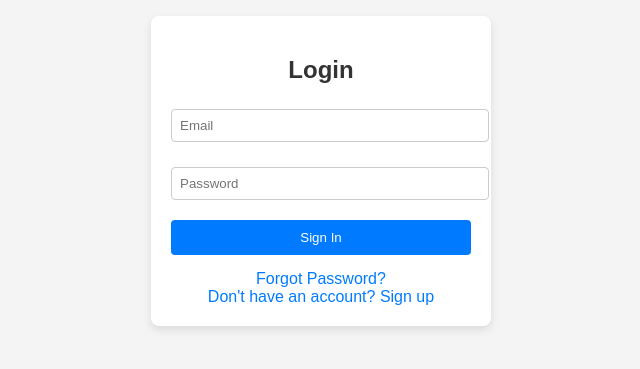
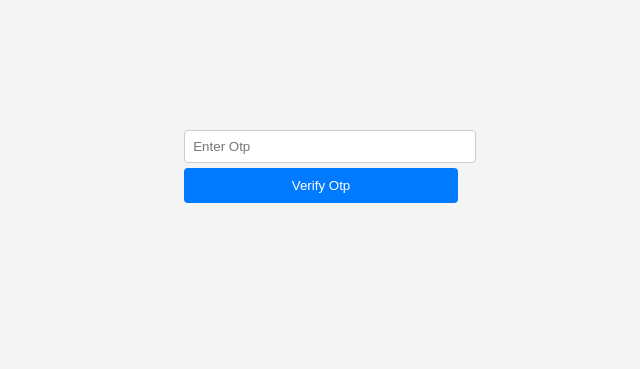
Before and after one commit to AlumniArchitect/AlumniArchitects, a React (Create React App) app in the folder frontend/: page /verify-otp in a window 1280 px wide. Before the commit this address led to /signin. Shown: the part 229-598 px from the top of the page, without its empty margins (319-959 px from the left). Built offline with nearby package versions, Linux system fonts and the light colour scheme.

Commit message:
PH changing verify otp to GET and making change in frontend

```diff
--- a/frontend/src/App.js
+++ b/frontend/src/App.js
@@ -2,6 +2,8 @@ import React from 'react';
 import { Route, Routes, Navigate } from 'react-router-dom';
 import Signin from './component/auth/Signin.jsx';
 import Signup from './component/auth/Signup.jsx';
+import Homepage from './component/Hompage.jsx';
+import OtpVerification from './component/auth/OtpVerification.jsx';
 
 const App = () => {
   return (
@@ -9,6 +11,8 @@ const App = () => {
       <Route path="/" element={<Navigate to='/login' />} />
       <Route path="/signin" element={<Signin />} />
       <Route path="/signup" element={<Signup />} />
+      <Route path="/verify-otp" element={<OtpVerification />} />
+      <Route path="/homepage" element={<Homepage />} />
       <Route path="*" element={<Navigate to='/signin' />} />
     </Routes>
   );
--- a/frontend/src/component/Hompage.jsx
+++ b/frontend/src/component/Hompage.jsx
@@ -2,7 +2,6 @@ export default function Homepage() {
     return (
         <>
             <div id="homepage">
-
             </div>
         </>
     );
--- a/frontend/src/component/auth/OtpVerification.jsx
+++ b/frontend/src/component/auth/OtpVerification.jsx
@@ -15,7 +15,7 @@ export default function OtpVerification() {
             const URL = `${Constant.BASE_URL}/auth/verify-otp?`+temp;
 
             const res = await fetch(URL, {
-              method: "POST",
+              method: "GET",
               headers: {
                 'Content-Type': 'application/json'
               }
--- a/frontend/src/component/auth/Signin.jsx
+++ b/frontend/src/component/auth/Signin.jsx
@@ -10,6 +10,8 @@ export default function Signin() {
   useEffect(() => {
     const fetchData = async () => {
       const jwt = localStorage.getItem("jwt");
+      console.log(jwt);
+
 
       if (jwt) {
         const res = await fetch(URL, {
@@ -18,6 +20,9 @@ export default function Signin() {
             "Content-Type": "application/json",
             "Authorization": `Bearer ${jwt}`,
           },
+          body: {
+
+          }
         });
 
         const result = await res.json();
--- a/frontend/src/component/auth/Signup.jsx
+++ b/frontend/src/component/auth/Signup.jsx
@@ -24,6 +24,8 @@ const Signup = () => {
   const handleSignup = async (e) => {
     e.preventDefault();
 
+    localStorage.setItem("email", signupInfo.email);
+
     try {
       const URL = `${Constant.BASE_URL}/auth/signup`;
 
@@ -38,8 +40,6 @@ const Signup = () => {
       const result = await res.json();
 
       if (result.status) {
-
-        localStorage.setItem("email", signupInfo.email);
 
         setTimeout(() => {
           navigate('/verify-otp');
@@ -91,7 +91,7 @@ const Signup = () => {
           value={setSignupInfo.isAlumni}
           name='isAlumni'
           onChange={handleChange}
-          >
+        >
           <option value="student">Student</option>
           <option value="alumni">Alumni</option>
         </select>
```
Also changed, not shown: 2 other files (tests, documents, lock files or other folders).
